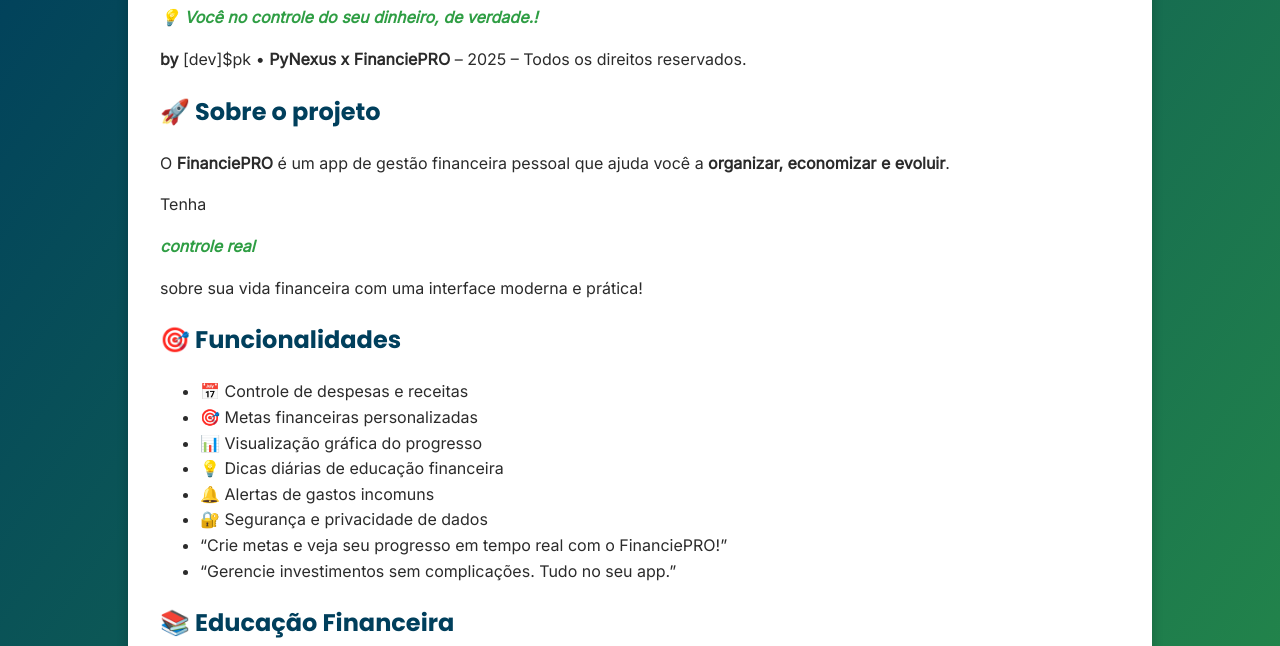
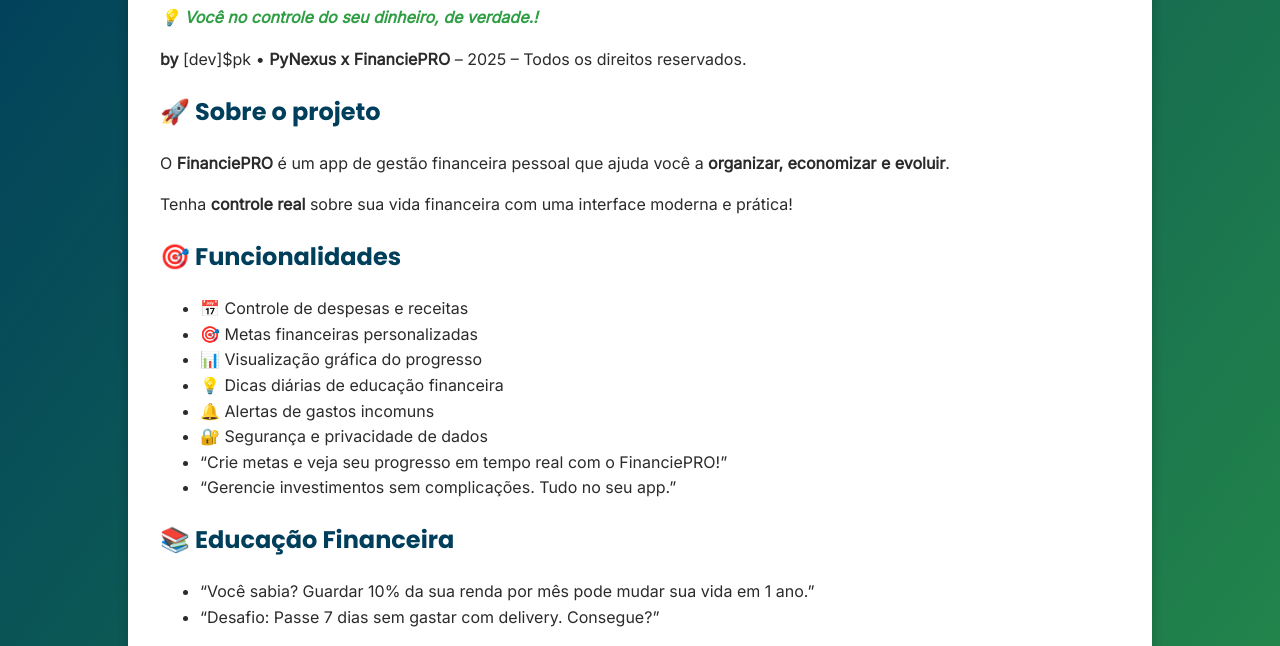
Before and after one commit to caiopolak/FinanciePRO, a plain HTML site: page indice.html in a window 1280 px wide. Shown: the part 130-776 px from the top of the page. Drawn offline with Linux system fonts and the light colour scheme.

Commit message:
Update indice.html

```diff
--- a/indice.html
+++ b/indice.html
@@ -98,7 +98,7 @@
       O <strong>FinanciePRO</strong> é um app de gestão financeira pessoal que ajuda você a <strong>organizar, economizar e evoluir</strong>.
     </p>
     <p>
-      Tenha <strong><p class="slogan">controle real</p></strong> sobre sua vida financeira com uma interface moderna e prática!
+      Tenha <strong>controle real</strong> sobre sua vida financeira com uma interface moderna e prática!
     </p>
 
     <h2>🎯 Funcionalidades</h2>
```
